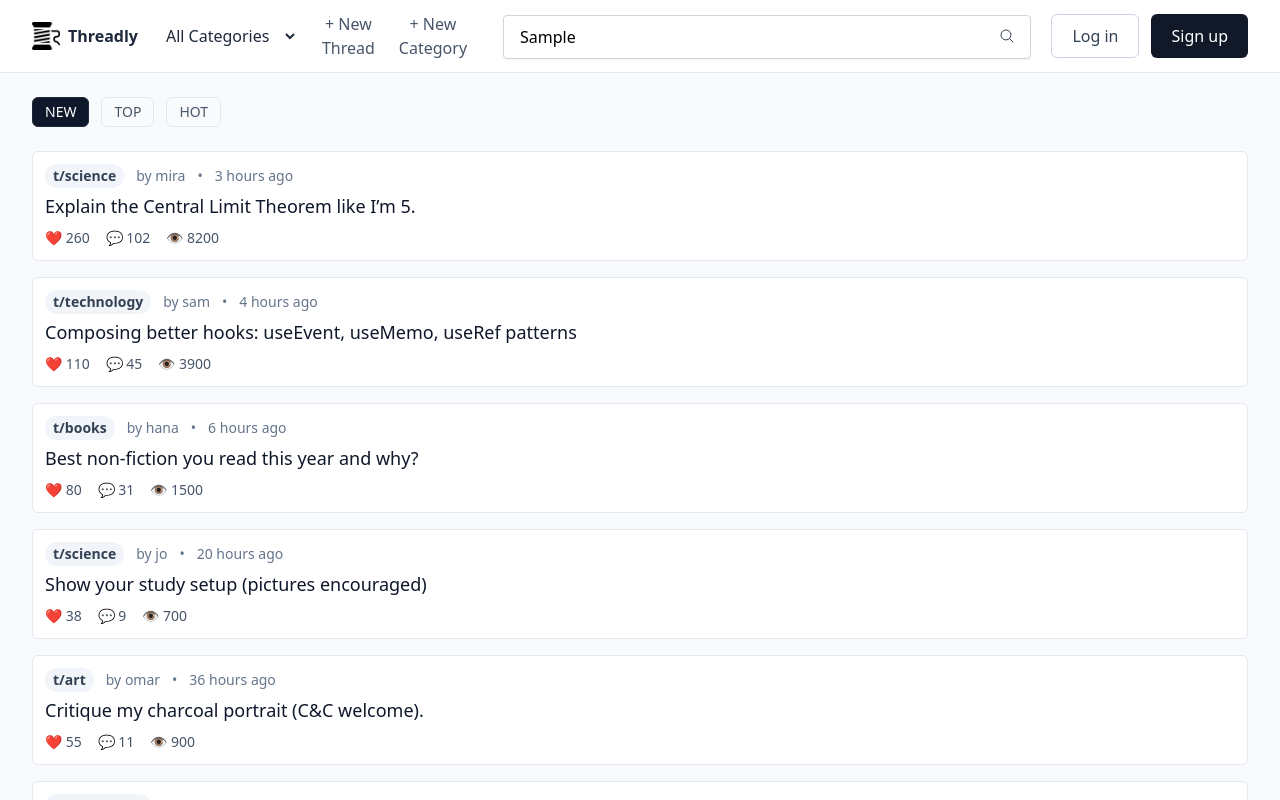
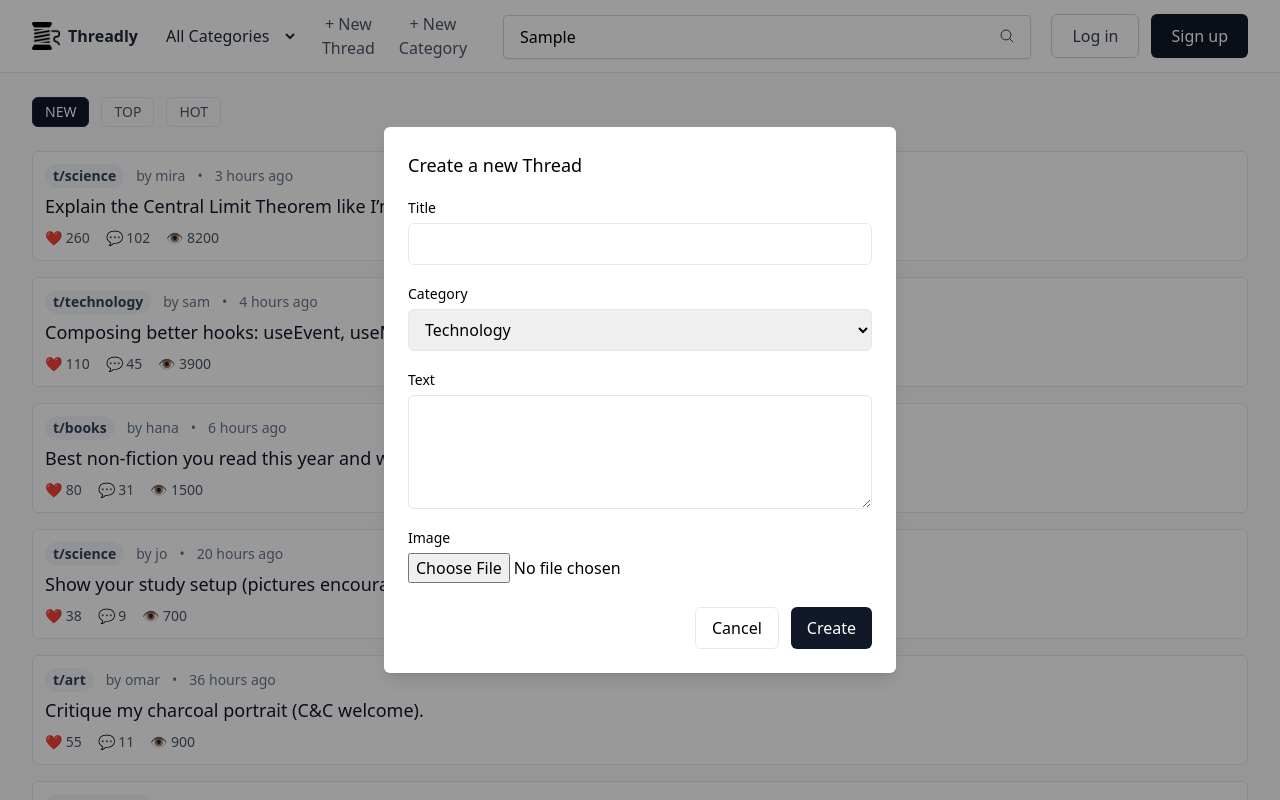
Before and after one commit to hiroshinaka/Threadly, a React (Create React App) app in the folder frontend/: page / in a window 1280 px wide. Both pictures are taken after typing "Sample" into the empty fields and a click on the button "+ New Thread". Shown: the top 800 px of the page. Built offline with nearby package versions, Linux system fonts and the light colour scheme.

Commit message:
changes to header and threadmodal

```diff
--- a/frontend/src/components/Header.jsx
+++ b/frontend/src/components/Header.jsx
@@ -2,6 +2,7 @@ import React, { useState } from "react";
 import { useNavigate } from "react-router-dom";
 import SearchBar from "./SearchBar";
 import CategoryModal from './CategoryModal';
+import ThreadModal from './ThreadModal';
 import logo from "../images/spool-of-thread.png";
 
 export default function Header({
@@ -12,6 +13,7 @@ export default function Header({
 }) {
   const [open, setOpen] = useState(false);
   const [showCategoryModal, setShowCategoryModal] = useState(false);
+  const [showThreadModal, setShowThreadModal] = useState(false);
   const [showProfileMenu, setShowProfileMenu] = useState(false);
   const navigate = useNavigate();
   const [localCategories, setLocalCategories] = useState(categories || []);
@@ -38,6 +40,27 @@ export default function Header({
       throw err;
     }
   };
+
+  const defaultCreateThread = async (payload) => {
+    try{
+      let res;
+      if (payload instanceof FormData) {
+        res = await fetch('/api/threads', { method: 'POST', body: payload });
+      } else {
+        res = await fetch('/api/threads', { method: 'POST', headers: { 'Content-Type': 'application/json' }, body: JSON.stringify(payload) });
+      }
+      if (!res.ok) {
+        const text = await res.text();
+        throw new Error(`Create thread failed: ${res.status} ${text}`);
+      }
+      const body = await res.json();
+      return body;
+    } catch (err) {
+      console.error(err);
+      throw err;
+    }
+  };
+
 
   return (
     <>
@@ -85,7 +108,7 @@ export default function Header({
             </nav>
             <button
               className="text-slate-600 hover:text-slate-900 transition-colors duration-200 ease-in-out bg-transparent border-none cursor-pointer text-base"
-              onClick={() => navigate("/#")}
+              onClick={() => setShowThreadModal(true)}
             >
               + New Thread
             </button>
@@ -292,10 +315,8 @@ export default function Header({
               <button
                 type="button"
                 className="block text-left w-full text-slate-700 hover:text-slate-900 text-base font-medium"
-                onClick={() => {
-                  setOpen(false);
-                  navigate('/#create-thread');
-                }}
+                onClick={() => { setShowThreadModal(true); setOpen(false); }}
+
               >
                 Create a Thread
               </button>
@@ -303,8 +324,8 @@ export default function Header({
                 type="button"
                 className="block text-left w-full text-slate-700 hover:text-slate-900 text-base font-medium"
                 onClick={() => {
+                  setShowCategoryModal(true);
                   setOpen(false);
-                  setShowCategoryModal(true);
                 }}
               >
                 Create a Category
@@ -365,8 +386,15 @@ export default function Header({
       <CategoryModal
         isOpen={showCategoryModal}
         onClose={() => setShowCategoryModal(false)}
-        categories={categories}
+        categories={localCategories}
         onCreate={defaultCreateCategory}
+      />
+      <ThreadModal
+        isOpen={showThreadModal}
+        onClose={() => setShowThreadModal(false)}
+        onCreate={defaultCreateThread}
+        categories={localCategories}
+        selectedCategory={selectedCategory}
       />
     </>
   );
--- a/frontend/src/components/ThreadModal.jsx
+++ b/frontend/src/components/ThreadModal.jsx
@@ -1 +1,136 @@
-//TODO implement thread creation modal
+import React, { useState, useEffect } from 'react';
+
+export default function ThreadModal({ isOpen, onClose, categories = [], selectedCategory = null, onCreate }) {
+  const [title, setTitle] = useState('');
+  const [text, setText] = useState('');
+  const [categoryId, setCategoryId] = useState(selectedCategory || (categories[0] ? (categories[0].categories_id || categories[0].slug || categories[0].name) : ''));
+  const [file, setFile] = useState(null);
+  const [loading, setLoading] = useState(false);
+  const [error, setError] = useState(null);
+
+  useEffect(() => {
+    if (!isOpen) {
+      // reset when closed
+      setTitle('');
+      setText('');
+      setFile(null);
+      setCategoryId(selectedCategory || (categories[0] ? (categories[0].categories_id || categories[0].slug || categories[0].name) : ''));
+      setError(null);
+    }
+  }, [isOpen, selectedCategory, categories]);
+
+  if (!isOpen) return null;
+
+  // determine category flags
+  const currentCategory = categories.find(c => (c.categories_id && String(c.categories_id) === String(categoryId)) || c.slug === categoryId || c.name === categoryId) || null;
+  const textAllow = currentCategory ? Boolean(Number(currentCategory.text_allow ?? currentCategory.textAllow ?? 1)) : true;
+  const photoAllow = currentCategory ? Boolean(Number(currentCategory.photo_allow ?? currentCategory.photoAllow ?? 1)) : true;
+
+  const handleSubmit = async (e) => {
+    e.preventDefault();
+    setError(null);
+    setError(null);
+    if (!title || title.trim().length < 2) {
+      setError('Please provide a title with at least 2 characters.');
+      return;
+    }
+
+    // validate based on category flags
+    if (photoAllow && !textAllow) {
+      // image-only category
+      if (!file) {
+        setError('Please select an image to upload.');
+        return;
+      }
+    }
+
+    if (textAllow && !photoAllow) {
+      // text-only category
+      if (!text || text.trim().length === 0) {
+        setError('Please enter the thread text.');
+        return;
+      }
+    }
+
+    // build payload: if file present send FormData, otherwise JSON
+    setLoading(true);
+    try {
+      if (file) {
+        const fd = new FormData();
+        fd.append('image', file);
+        fd.append('title', title.trim());
+        fd.append('category_id', categoryId);
+        // optional text
+        if (text && text.trim()) fd.append('text', text.trim());
+        await onCreate(fd);
+      } else {
+        const payload = { title: title.trim(), text: textAllow ? text.trim() : '', category_id: categoryId };
+        await onCreate(payload);
+      }
+      onClose();
+    } catch (err) {
+      console.error('onCreate handler failed', err);
+      setError(err.message || 'Failed to create thread');
+    } finally {
+      setLoading(false);
+    }
+  };
+
+  return (
+    <div className="fixed inset-0 z-50 flex items-center justify-center">
+      <div className="fixed inset-0 bg-black/40" onClick={onClose} aria-hidden="true" />
+      <div role="dialog" aria-modal="true" className="relative z-10 w-full max-w-lg bg-white rounded-md shadow-lg">
+        <form onSubmit={handleSubmit} className="p-6">
+          <h3 className="text-lg font-medium">Create a new Thread</h3>
+
+          <label className="block mt-4">
+            <span className="text-sm font-medium">Title</span>
+            <input
+              required
+              value={title}
+              onChange={(e) => setTitle(e.target.value)}
+              className="mt-1 block w-full rounded-md border px-3 py-2"
+            />
+          </label>
+
+          <label className="block mt-4">
+            <span className="text-sm font-medium">Category</span>
+            <select value={categoryId} onChange={(e) => setCategoryId(e.target.value)} className="mt-1 block w-full rounded-md border px-3 py-2">
+              {categories.map(c => (
+                <option key={c.slug || c.categories_id || c.name} value={c.categories_id || c.slug || c.name}>{c.name}</option>
+              ))}
+            </select>
+          </label>
+
+          {/* Render inputs based on allowed types */}
+          {textAllow && (
+            <label className="block mt-4">
+              <span className="text-sm font-medium">Text</span>
+              <textarea
+                value={text}
+                onChange={(e) => setText(e.target.value)}
+                className="mt-1 block w-full rounded-md border px-3 py-2"
+                rows={4}
+              />
+            </label>
+          )}
+
+          {photoAllow && (
+            <label className="block mt-4">
+              <span className="text-sm font-medium">Image</span>
+              <input type="file" accept="image/*" onChange={(e) => setFile(e.target.files[0] || null)} className="mt-1 block w-full" />
+            </label>
+          )}
+
+          <p className="text-sm text-red-600 mt-4">{error}</p>
+          <div className="mt-6 flex justify-end gap-3">
+            <button type="button" onClick={onClose} disabled={loading} className="px-4 py-2 rounded-md border">Cancel</button>
+            <button type="submit" disabled={loading} className="px-4 py-2 rounded-md bg-gray-900 text-white">
+              {loading ? 'Creating...' : 'Create'}
+            </button>
+          </div>
+        </form>
+      </div>
+    </div>
+  );
+}
```
